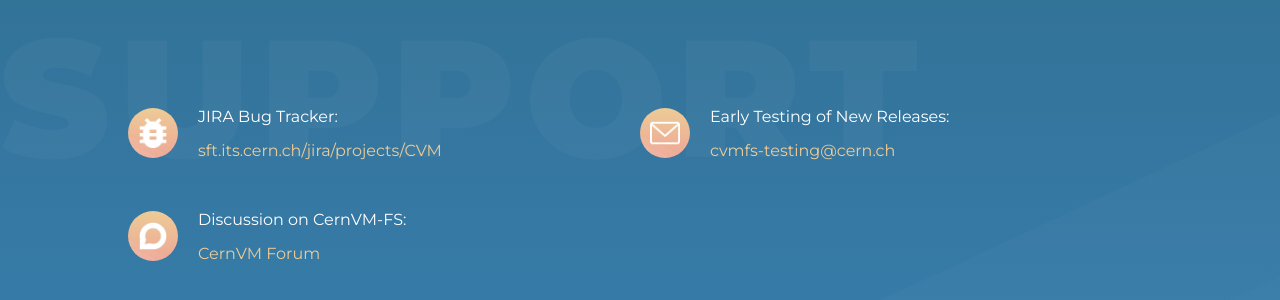
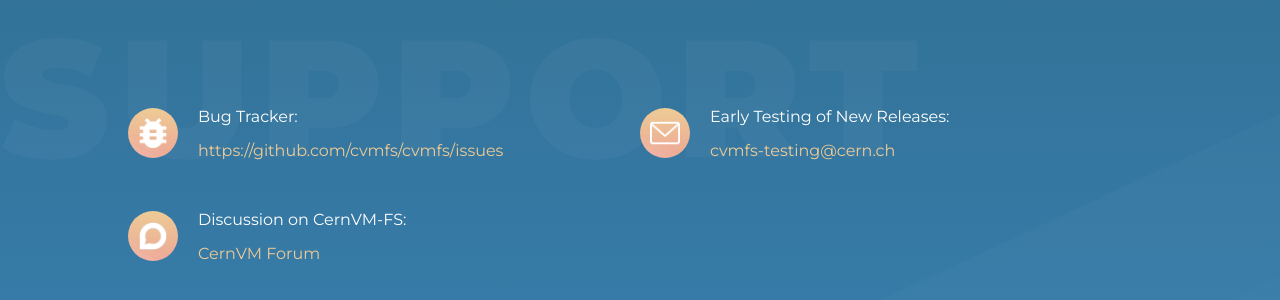
Before and after one commit to cernvm/web-cvmfs, a Jekyll site: the page built from index.html, in a window 1280 px wide and 900 px high, scrolled down 4051 px. Shown: the part 298-598 px from the top of the window. Built offline with Jekyll 4.4.1, drawn with Linux system fonts in a browser that asks for light colours.

Commit message:
Switch JIRA link to github actions

```diff
--- a/_includes/footer.html
+++ b/_includes/footer.html
@@ -20,8 +20,8 @@
     <h2>SUPPORT</h2>
       <div class="container">
         <div class="link icon-bug-report">
-          <p>JIRA Bug Tracker:</p>
-          <a href="https://sft.its.cern.ch/jira/projects/CVM">sft.its.cern.ch/jira/projects/CVM</a>
+          <p>Bug Tracker:</p>
+          <a href="https://github.com/cvmfs/cvmfs/issues">https://github.com/cvmfs/cvmfs/issues</a>
         </div>
         <div class="link icon-email-outline">
           <p>Early Testing of New Releases:</p>
```
